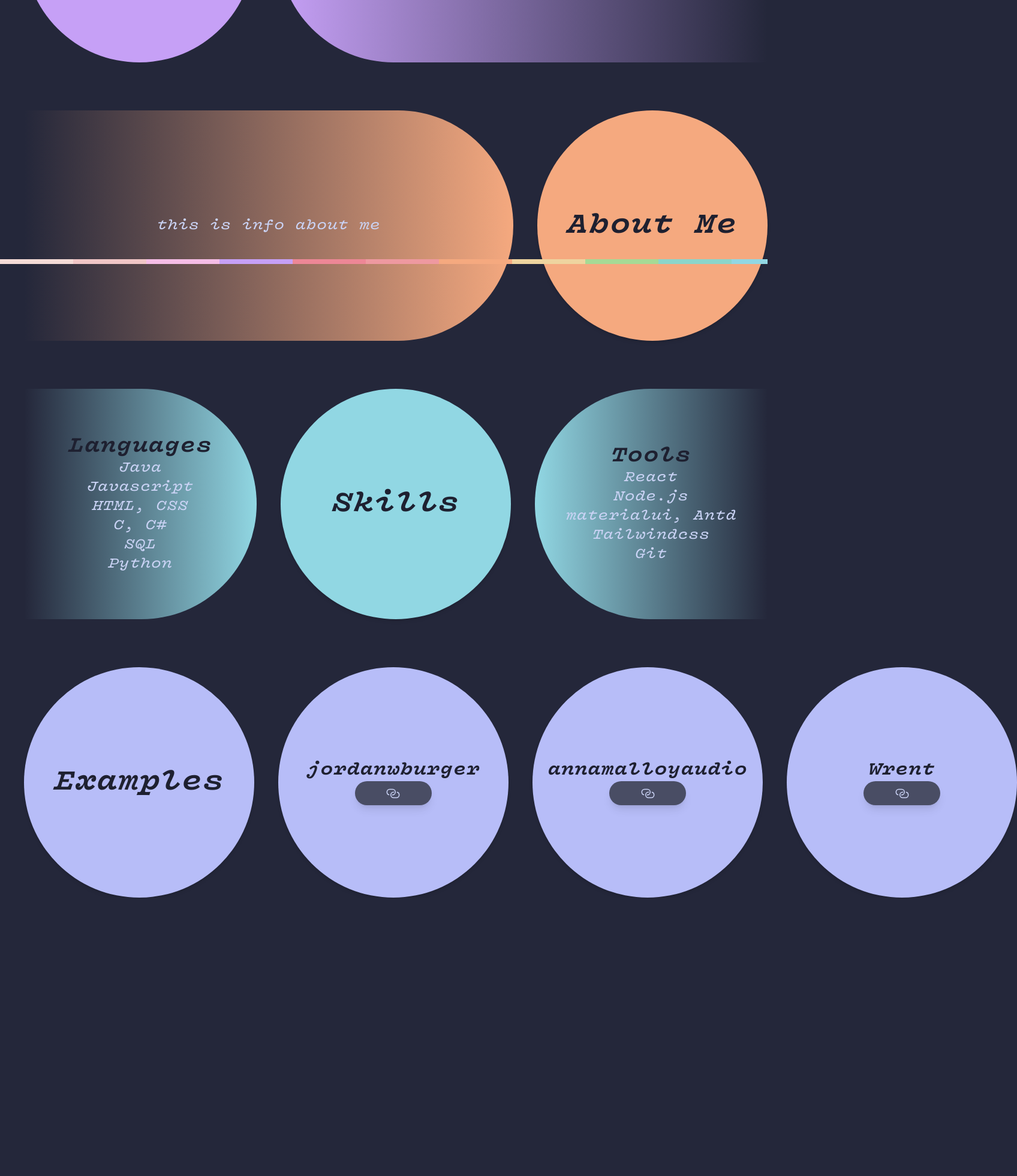
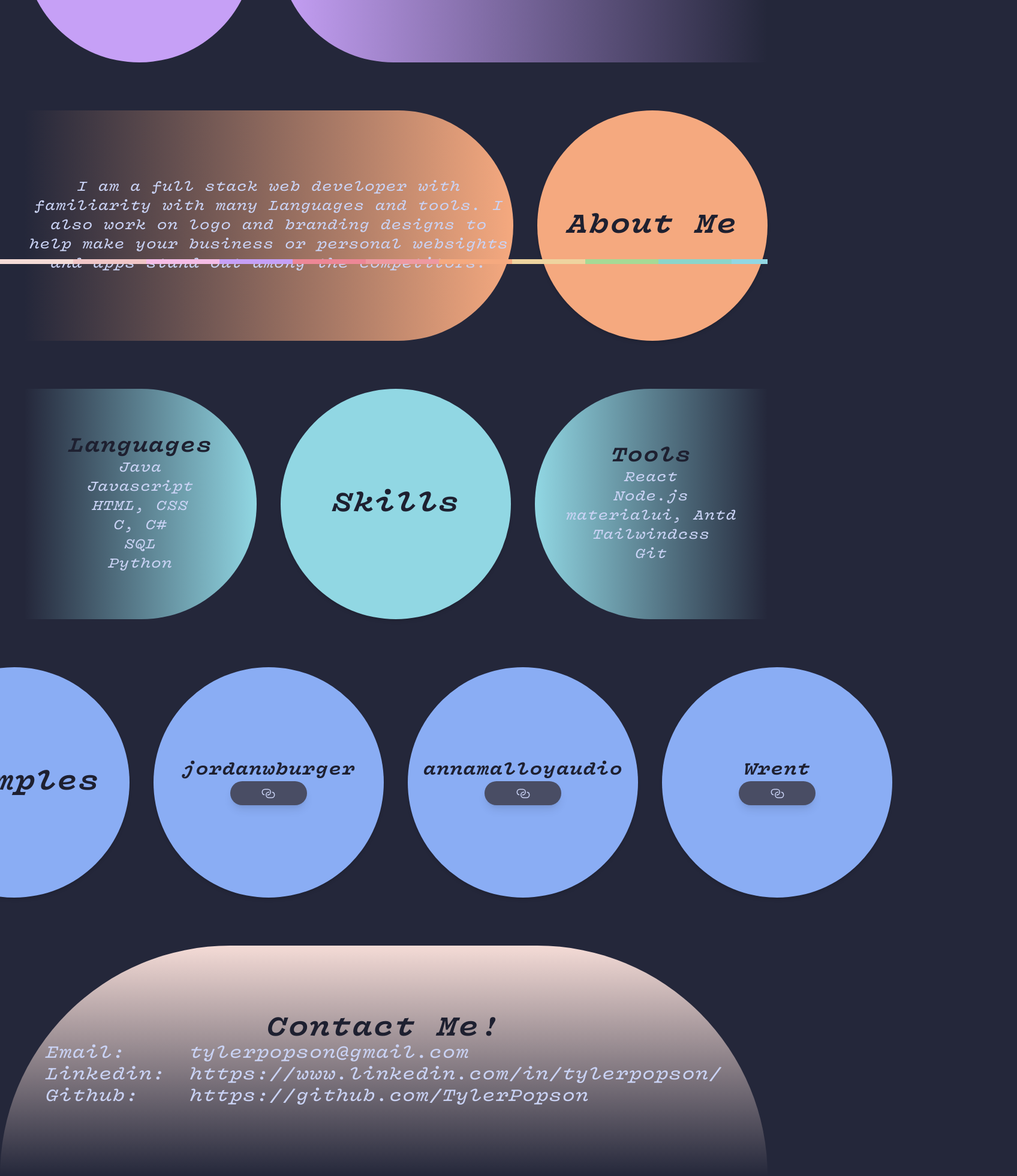
Before and after one commit to TylerPopson/PersonalWebsite, a React (Create React App) app in the folder tyler-website/: page / in a window 1280 px wide. Shown: the part 360-2320 px from the top of the page at 60% size, 1696 px wide, since content can reach past the window. Before the commit the page ends 1856 px from the top, so only its background shows below. Built offline with nearby package versions, Linux system fonts and the light colour scheme.

Commit message:
added contact section wrote first draft bio centered all elements and fixed horizontal scrollbar

```diff
--- a/tyler-website/src/components/about.js
+++ b/tyler-website/src/components/about.js
@@ -1,14 +1,13 @@
 //TODO
-//center blocks
 
 //A component that provides an overview of my experience and expertise
 function about() {
     return (
-        <div className="flex flex-row w-screen h-96 mt-20">
+        <div className="flex flex-row w-screen h-96 mt-20 items-center justify-center">
             {/* personal bio */}
             <div className=" flex bg-gradient-to-r from-base to-peach right-0 w-2/3 h-96 rounded-r-full ml-10 r-0 items-center justify-center">
                 <div className="text-center">
-                    <h4 className="font-vulfItalic text-text text-2xl">this is info about me</h4>
+                    <h4 className="font-vulfItalic text-text text-2xl">I am a full stack web developer with familiarity with many Languages and tools. I also work on logo and branding designs to help make your business or personal websights and apps stand out among the competitors.</h4>
                 </div>
             </div>
 
--- a/tyler-website/src/components/banner.js
+++ b/tyler-website/src/components/banner.js
@@ -1,10 +1,9 @@
 //TODO
-//center blocks
 
 //a basic banner for the top of the page to let the user put a face to a name
 function banner() {
     return (
-        <div className="flex flex-row w-screen h-96 mt-20">
+        <div className="flex flex-row w-screen h-96 mt-20 items-center justify-center">
 
             {/* profile image */}
             <div className=" bg-mauve w-96 h-96 rounded-full ml-10 flex-none">
@@ -12,7 +11,7 @@ function banner() {
             </div>
 
             {/* basic name and title */}
-            <div className="flex bg-gradient-to-l from-base to-mauve right-0 w-2/3 h-96 rounded-l-full ml-10 r-0 items-center justify-center">
+            <div className="flex bg-gradient-to-l from-base to-mauve right-0 w-2/3 h-96 rounded-l-full ml-10 items-center justify-center">
                 <div className="text-center text-text">
                     <h1 className=" text-5xl font-bold font-vulfBoldItalic text-mantle">Tyler Popson</h1>
                     <h3 className="font-vulfItalic text-2xl">Web Developer</h3>
--- a/tyler-website/src/components/contact.js
+++ b/tyler-website/src/components/contact.js
@@ -1,8 +1,20 @@
 //a way for interested parties to find me online and get ahold of me
 function contact() {
     return (
-        <div className="flex flex-row">
-
+        <div className="flex flex-col items-center justify-center bg-gradient-to-b from-rosewater to-base h-96 mt-20 rounded-t-full ">
+            <h1 className="text-mantle font-vulfBoldItalic text-5xl">Contact Me!</h1>
+            <div className="flex flex-row items-center justify-center">
+                <ul className="text-text font-vulfItalic text-3xl mr-10">
+                    <li>Email:</li>
+                    <li>Linkedin:</li>
+                    <li>Github:</li>
+                </ul>
+                <ul className="text-text font-vulfItalic text-3xl">
+                    <li>tylerpopson@gmail.com</li>
+                    <li>https://www.linkedin.com/in/tylerpopson/</li>
+                    <li>https://github.com/TylerPopson</li>
+                </ul>
+            </div>
         </div>
      );
 }
--- a/tyler-website/src/components/navbar.js
+++ b/tyler-website/src/components/navbar.js
@@ -9,7 +9,7 @@ import {VscAccount , VscCode , VscVm , VscCallIncoming} from "react-icons/vsc";
 function navbar() {
     return (
         <div>
-            <div className=" fixed left-0 top-0 w-screen h-12 bg-crust m-0 flex flex-row" >
+            <div className=" fixed left-0 top-0 w-screen h-12 bg-crust m-0 flex flex-row " >
 
                 {/* personal logo */}
                 <h1 className="text-left ml-5 text-3xl font-vulfBoldItalic text-text">Tyler Popson</h1>
--- a/tyler-website/src/components/portfolio.js
+++ b/tyler-website/src/components/portfolio.js
@@ -1,5 +1,4 @@
 //TODO
-// center all blocks
 // make blocks epand with more info on hover
 
 //import link icons from react-icons using the vs code icons
@@ -8,7 +7,7 @@ import {VscLink} from "react-icons/vsc";
 // a component that shows previous work that I have done
 function portfolio() {
     return (
-        <div className="flex flex-row w-screen h-96 mt-20">
+        <div className="flex flex-row w-screen h-96 mt-20 items-center justify-center">
 
             {/* title block */}
             <div className="portfolio-item">
--- a/tyler-website/src/components/tools.js
+++ b/tyler-website/src/components/tools.js
@@ -1,10 +1,9 @@
 //TODO
-//center blocks
 
 //a component that list what tools and languages that i have experience working with
 function tools() {
     return (
-        <div className="flex flex-row w-screen h-96 mt-20">
+        <div className="flex flex-row w-screen h-96 mt-20 items-center justify-center">
 
             {/* a block that lists the programming thanguages that i have experience in */}
             <div className=" flex bg-gradient-to-r from-base to-sky right-0 w-1/3 h-96 rounded-r-full ml-10 r-0 items-center justify-center">
--- a/tyler-website/src/index.css
+++ b/tyler-website/src/index.css
@@ -52,7 +52,7 @@
   }
 
   .portfolio-item{
-    @apply flex flex-none bg-lavender w-96 h-96 ml-10 rounded-full items-center justify-center shadow-md;
+    @apply flex flex-none bg-blue w-96 h-96 ml-10 rounded-full items-center justify-center shadow-md;
   }
 
   .portfolio-link{
```
